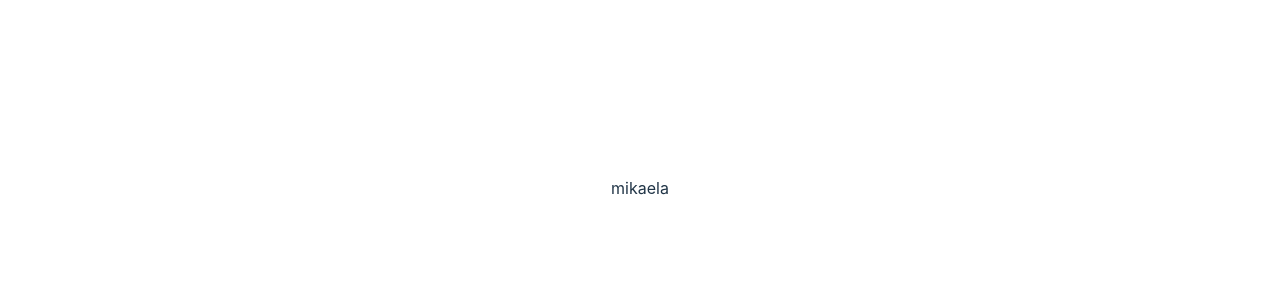
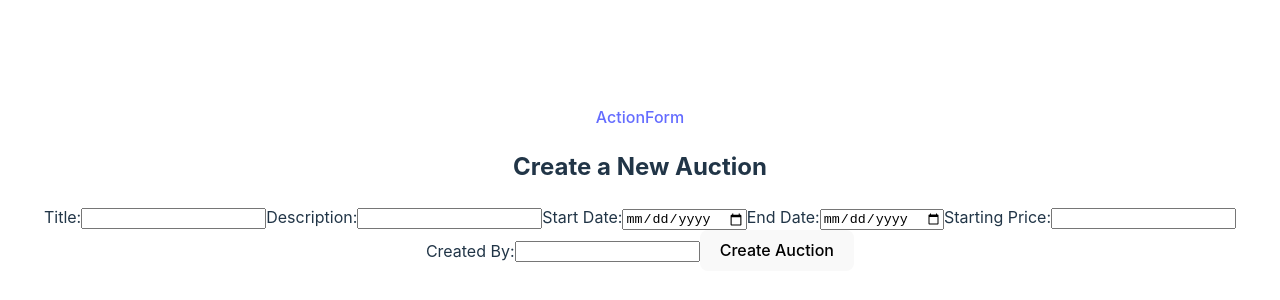
Before and after one commit to MikaelaJohansson/react-grupp, a React (Vite) app: page /ActionForm in a window 1280 px wide. Shown: the part 212-512 px from the top of the page. Built offline with nearby package versions, Linux system fonts and the light colour scheme.

Commit message:
formulär och POST klar

```diff
--- a/package.json
+++ b/package.json
@@ -10,8 +10,10 @@
     "preview": "vite preview"
   },
   "dependencies": {
+    "axios": "^1.6.8",
     "react": "^18.2.0",
-    "react-dom": "^18.2.0"
+    "react-dom": "^18.2.0",
+    "react-router-dom": "6.4"
   },
   "devDependencies": {
     "@types/react": "^18.2.66",
--- /dev/null
+++ b/src/ActionForm.jsx
@@ -0,0 +1,60 @@
+import React, { useState } from 'react';
+import axios from 'axios';
+
+const CreateAuction = () => {
+
+  const [auctionData, setAuctionData] = useState({
+    Title: '',
+    Description: '',
+    StartDate: '',
+    EndDate: '',
+    StartingPrice: '',
+    CreatedBy: ''
+  });
+
+  const handleChange = event => {
+    const { name, value } = event.target;
+    setAuctionData({ ...auctionData, [name]: value });
+  };
+
+  const handleSubmit = async event => {
+    event.preventDefault();
+    try {
+      const response = await axios.post('https://auctioneer.azurewebsites.net/auction/b3c', auctionData);
+      console.log('Auction created:', response.data);
+    } catch (error) {
+      console.error('Error creating auction:', error);
+    }
+  };
+
+  return (
+    <div>
+      <h2>Create a New Auction</h2>
+
+      <form onSubmit={handleSubmit}>
+        <label>Title:</label>
+        <input type="text" name="Title" value={auctionData.Title} onChange={handleChange} />
+
+        <label>Description:</label>
+        <input type="text" name="Description" value={auctionData.Description} onChange={handleChange} />
+
+        <label>Start Date:</label>
+        <input type="date" name="StartDate" value={auctionData.StartDate} onChange={handleChange} />
+
+        <label>End Date:</label>
+        <input type="date" name="EndDate" value={auctionData.EndDate} onChange={handleChange} />
+
+        <label>Starting Price:</label>
+        <input type="number" name="StartingPrice" value={auctionData.StartingPrice} onChange={handleChange} />
+
+        <label>Created By:</label>
+        <input type="text" name="CreatedBy" value={auctionData.CreatedBy} onChange={handleChange} />
+
+        <button type="submit">Create Auction</button>
+      </form>
+
+    </div>
+  );
+};
+
+export default CreateAuction;
--- a/src/App.jsx
+++ b/src/App.jsx
@@ -1,14 +1,20 @@
-
-import './App.css'
+import { BrowserRouter, NavLink, Route, Routes } from 'react-router-dom';
+import ActionForm from './ActionForm';
+import './App.css';
 
 function App() {
-
-
   return (
-    <>
-    <p>mikaela</p>
-    </>
-  )
+    <BrowserRouter>
+      <div>
+        <NavLink to="/ActionForm">ActionForm</NavLink>
+      </div>
+      <div>
+        <Routes>
+          <Route path="/ActionForm" element={<ActionForm />} />
+        </Routes>
+      </div>
+    </BrowserRouter>
+  );
 }
 
-export default App
+export default App;
```
Also changed, not shown: 1 other file (tests, documents, lock files or other folders).
